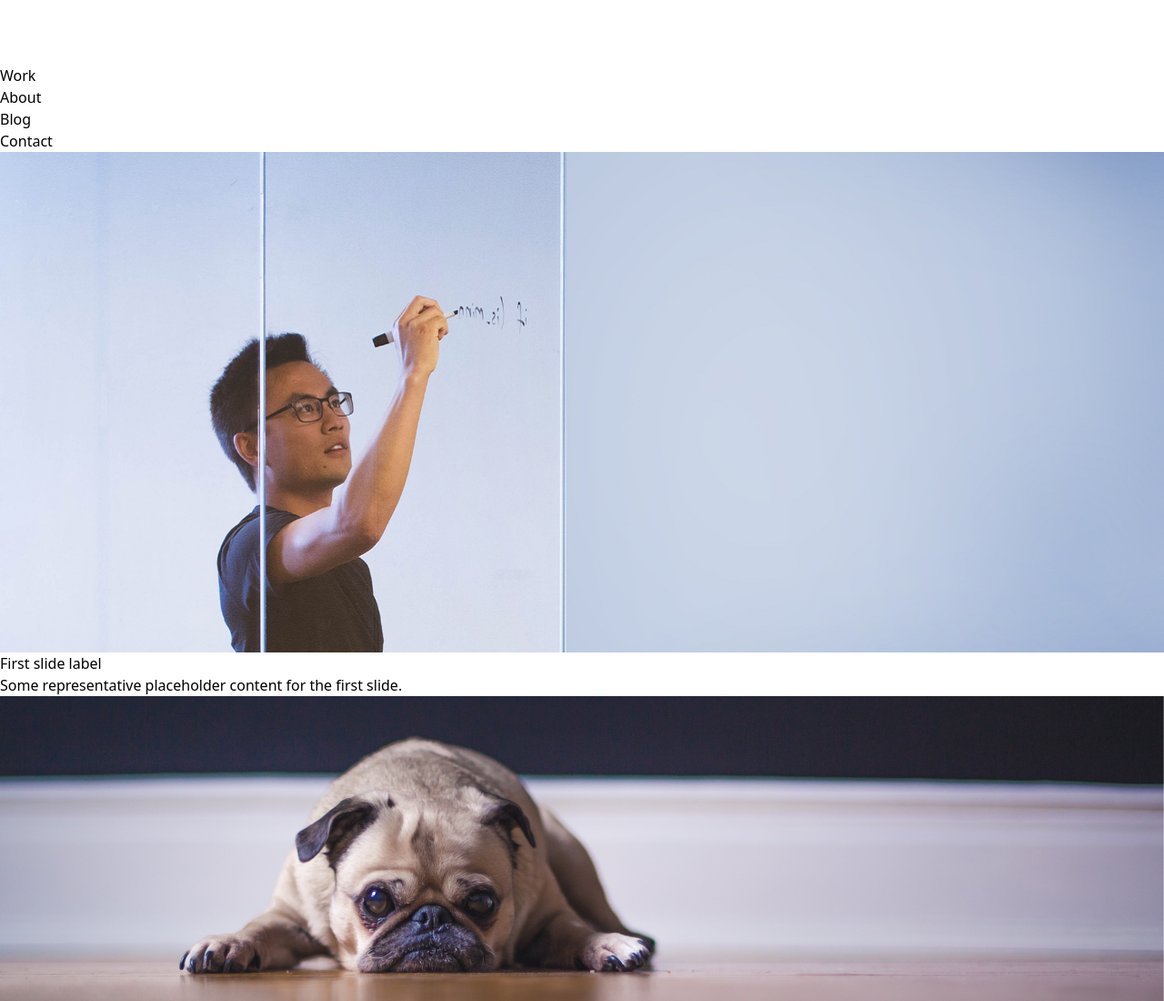
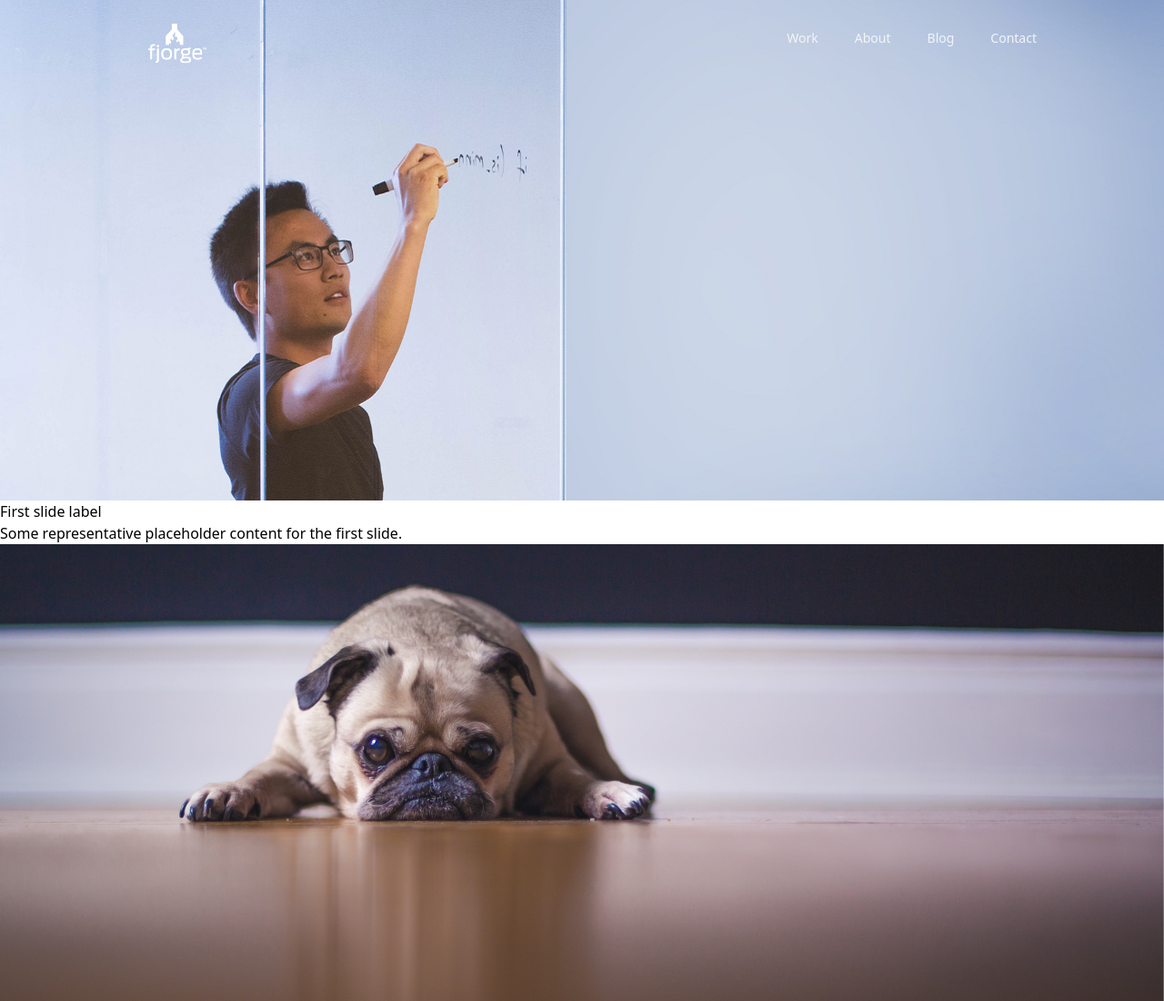
Before and after one commit to kwameboame/fjorge, a website: page src/index.html in a window 1280 px wide. Shown: the top 1100 px of the page at 91% size. Drawn offline with nearby package versions, Linux system fonts and the light colour scheme; files that its build step writes are made by us from their sources.

Commit message:
laid out items in top/header area and nav

```diff
--- a/src/index.html
+++ b/src/index.html
@@ -10,49 +10,71 @@
     <meta name="keywords" content="web design, bespoke web development, wordpress development, digital agency" />
     <meta content="fjorge" name="author" />
 
-
     <!-- Styles -->
     <link rel="stylesheet" href="css/styles.css" type="text/css" />
     <!-- Tailwind CSS styles-->
     <link rel="stylesheet" href="../dist/tailwind.css" type="text/css" />
-
 </head>
 
 <body>
+    <!-- Header styles-->
+    <header>
+        <!-- Navigation Menu Items-->
+        <div class="absolute z-50 w-full pt-6 px-4 sm:px-6 lg:px-8">
+            <div class="mx-auto max-w-5xl">
+                <nav class="flex justify-between">
+                    <div class="flex px-2 sm:px-6 lg:px-8">
+                        <!-- Mobile menu button-->
+                        <div class="absolute inset-y-0 left-0 sm:hidden">
+                            <button type="button"
+                                class="mobile-menu-button relative inline-flex items-center justify-center rounded-md p-2
+                                text-gray-400 hover:bg-gray-700 hover:text-white focus:outline-none focus:ring-2
+                                focus:ring-inset focus:ring-white" aria-controls="mobile-menu" aria-expanded="false">
+                                <!-- Icon when menu is closed (initially displayed) -->
+                                <svg class="block h-6 w-6 menu-closed" fill="none" viewBox="0 0 24 24" stroke-width="1.5" stroke="currentColor" aria-hidden="true">
+                                    <path stroke-linecap="round" stroke-linejoin="round" d="M3.75 6.75h16.5M3.75 12h16.5m-16.5 5.25h16.5" />
+                                </svg>
+                                <!-- Icon when menu is open (initially hidden) -->
+                                <svg class="hidden h-6 w-6 menu-open" fill="none" viewBox="0 0 24 24" stroke-width="1.5" stroke="currentColor" aria-hidden="true">
+                                    <path stroke-linecap="round" stroke-linejoin="round" d="M6 18L18 6M6 6l12 12" />
+                                </svg>
+                            </button>
+                        </div>
+                        <!--Logo/brand-->
+                        <div class="flex items-center sm:items-stretch sm:justify-start">
+                            <div class="flex flex-shrink-0 items-center justify-start">
+                                <a aria-label="Home" href="/">
+                                    <img class="h-full w-auto" src="images/logo.png" alt="Fjorge logo">
+                                </a>
+                            </div>
+                        </div>
+                    </div>
 
-    <!-- NAVBAR -->
-    <nav>
-        <div>
-            <!-- LOGO -->
-            <a>
-                <img src="images/logo.png">
-            </a>
+                    <!--Menu for large screens. Gets hidden on mobile devices-->
+                    <div class="hidden sm:ml-6 sm:block">
+                        <div class="flex space-x-4">
+                        <a href="#" class="text-slate-100 hover:text-white hover:font-bold px-3 py-2 text-sm font-medium">Work</a>
+                        <a href="#" class="text-slate-100 hover:text-white hover:font-bold px-3 py-2 text-sm font-medium">About</a>
+                        <a href="#" class="text-slate-100 hover:text-white hover:font-bold px-3 py-2 text-sm font-medium">Blog</a>
+                        <a href="#" class="text-slate-100 hover:text-white hover:font-bold px-3 py-2 text-sm font-medium">Contact</a>
+                        </div>
+                    </div>
 
-            <!-- MOBILE MENU TOGGLE -->
-            <button>
-                <span></span>
-            </button>
-
-            <div>
-                <ul>
-                    <li>
-                        <a href="#home">Work</a>
-                    </li>
-                    <li>
-                        <a href="#">About</a>
-                    </li>
-                    <li>
-                        <a href="#">Blog</a>
-                    </li>
-                    <li>
-                        <a href="#">Contact</a>
-                    </li>
-                    </li>
-                </ul>
+                    <!-- Mobile menu, show/hide based screen size-->
+                    <div class="absolute hidden bg-gray-800 w-full left-0" id="mobile-menu">
+                    <div class="space-y-1 px-2 pb-3 pt-2">
+                        <a href="#" class="text-gray-300 hover:bg-gray-700 hover:text-white block rounded-md px-3 py-2 text-base font-medium">Work</a>
+                        <a href="#" class="text-gray-300 hover:bg-gray-700 hover:text-white block rounded-md px-3 py-2 text-base font-medium">About</a>
+                        <a href="#" class="text-gray-300 hover:bg-gray-700 hover:text-white block rounded-md px-3 py-2 text-base font-medium">Blog</a>
+                        <a href="#" class="text-gray-300 hover:bg-gray-700 hover:text-white block rounded-md px-3 py-2 text-base font-medium">Contact</a>
+                    </div>
+                    </div>
+                </nav>
+        <!-- END NAVBAR -->
             </div>
         </div>
-    </nav>
-    <!-- END NAVBAR -->
+    </header>
+    <!-- END HEADER -->
 
     <!-- HERO SLIDER -->
     <section >
```
